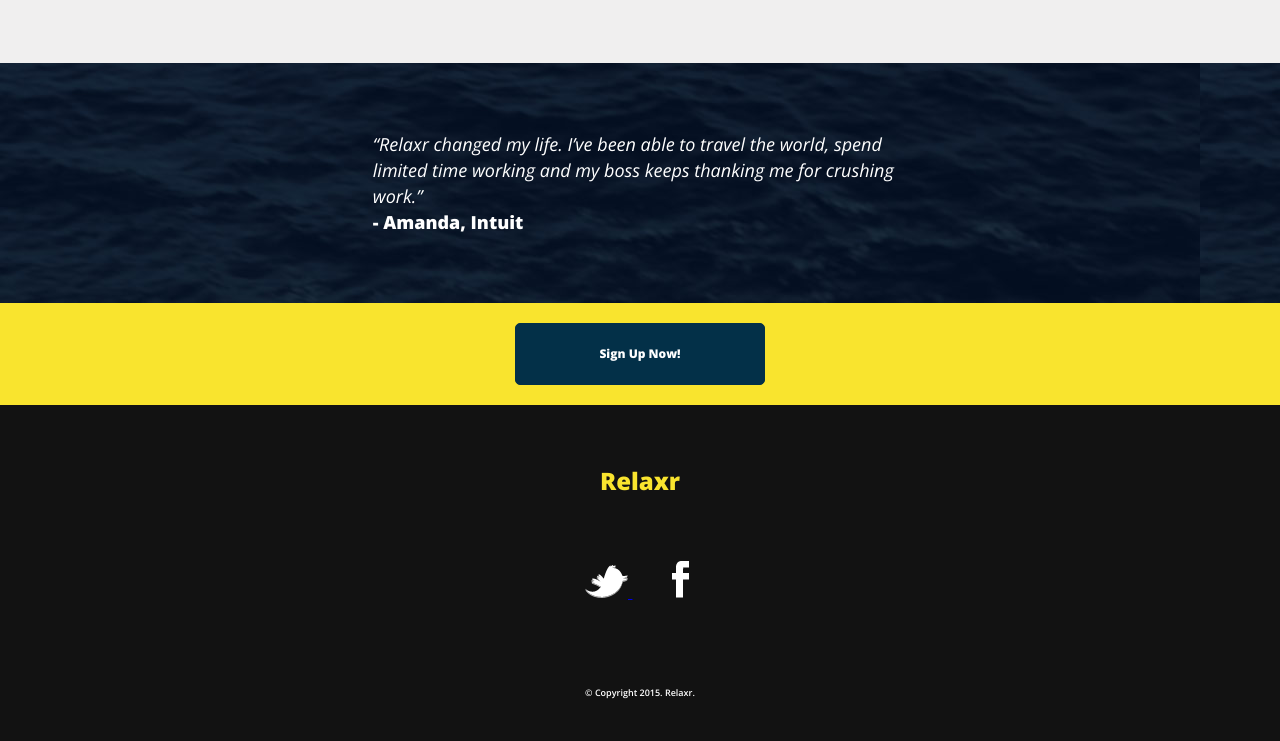
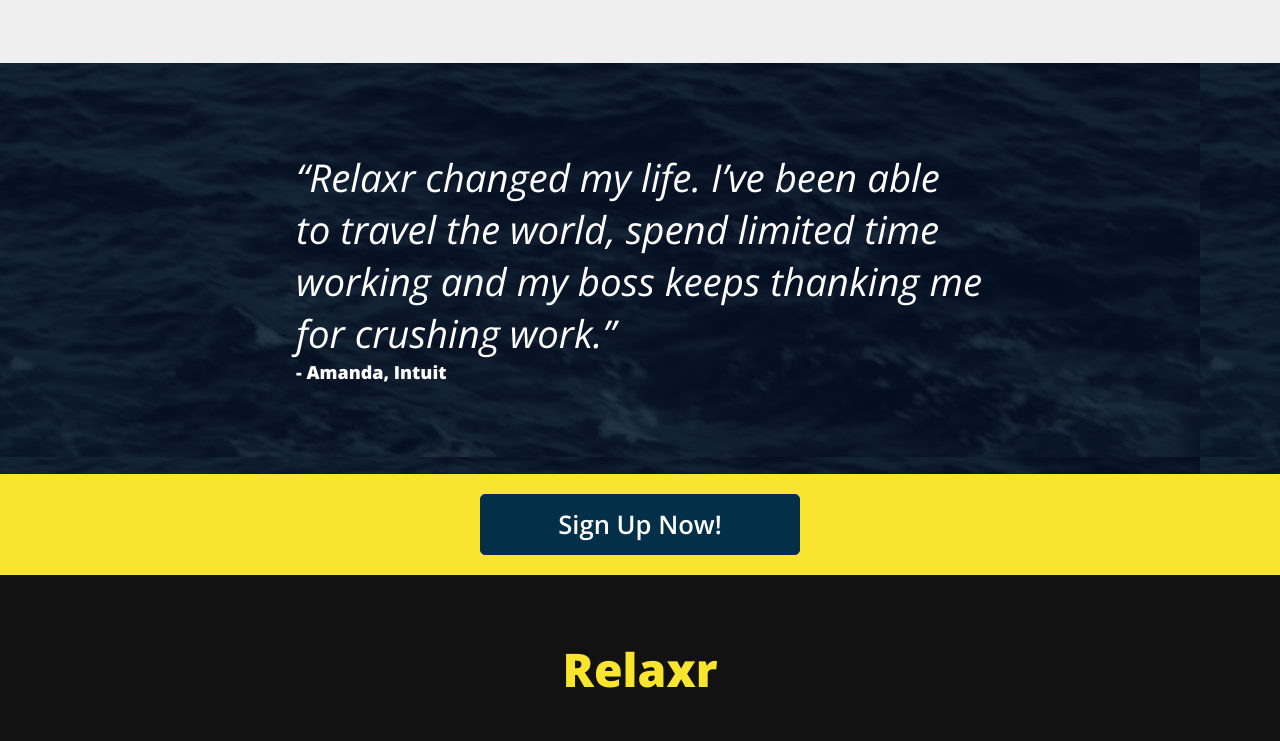
Before and after one commit to raffikazanjian/homework-relaxr, a plain HTML site: page index.html in a window 1280 px wide. Shown: the part 1059-1800 px from the top of the page. Drawn offline with nearby package versions, Linux system fonts and the light colour scheme.

Commit message:
style adjustments

```diff
--- a/css/style.css
+++ b/css/style.css
@@ -144,14 +144,14 @@ body {
 }
 
 #testimonial section {
-	width: 48%;
+	width: 60%;
 	margin: 0px auto;
 	padding: 50px 0px;
 }
 
 #testimonial section blockquote {
 	color: #fff;
-	font: italic 300 18px/26px 'Open Sans', Arial, Helvetica, sans-serif;
+	font: italic 300 2.4rem 'Open Sans', Arial, Helvetica, sans-serif;
 }
 
 #testimonial section blockquote strong {
@@ -168,12 +168,12 @@ body {
 
 #signUp a {
 	display: block;
-	width: 250px;
-	padding: 20px 0px;
+	width: 25%;
+	padding: 12px 0px;
 	margin: 0px auto;
 	color: #fff;
 	background-color: #033048;
-	font: normal 800 12px/20px 'Open Sans', Arial, Helvetica, sans-serif;
+	font: normal 600 1.6rem 'Open Sans', Arial, Helvetica, sans-serif;
 	border: 1px solid #033048;
 	border-radius: 5px;
 	text-align: center;
@@ -188,7 +188,7 @@ body {
 
 #footer .companyName {
 	color: #f9e42e;
-	font: 800 24px/28px 'Open Sans', Arial, Helvetica, sans-serif;
+	font: 800 2.9rem 'Open Sans', Arial, Helvetica, sans-serif;
 	text-align: center;
 }
 
@@ -207,7 +207,7 @@ body {
 
 #footer .copyright {
 	color: #fff;
-	font: 600 9px/17px 'Open Sans', Arial, Helvetica, sans-serif;
+	font: 600 1.2rem 'Open Sans', Arial, Helvetica, sans-serif;
 	text-align: center;
 }
 
```
